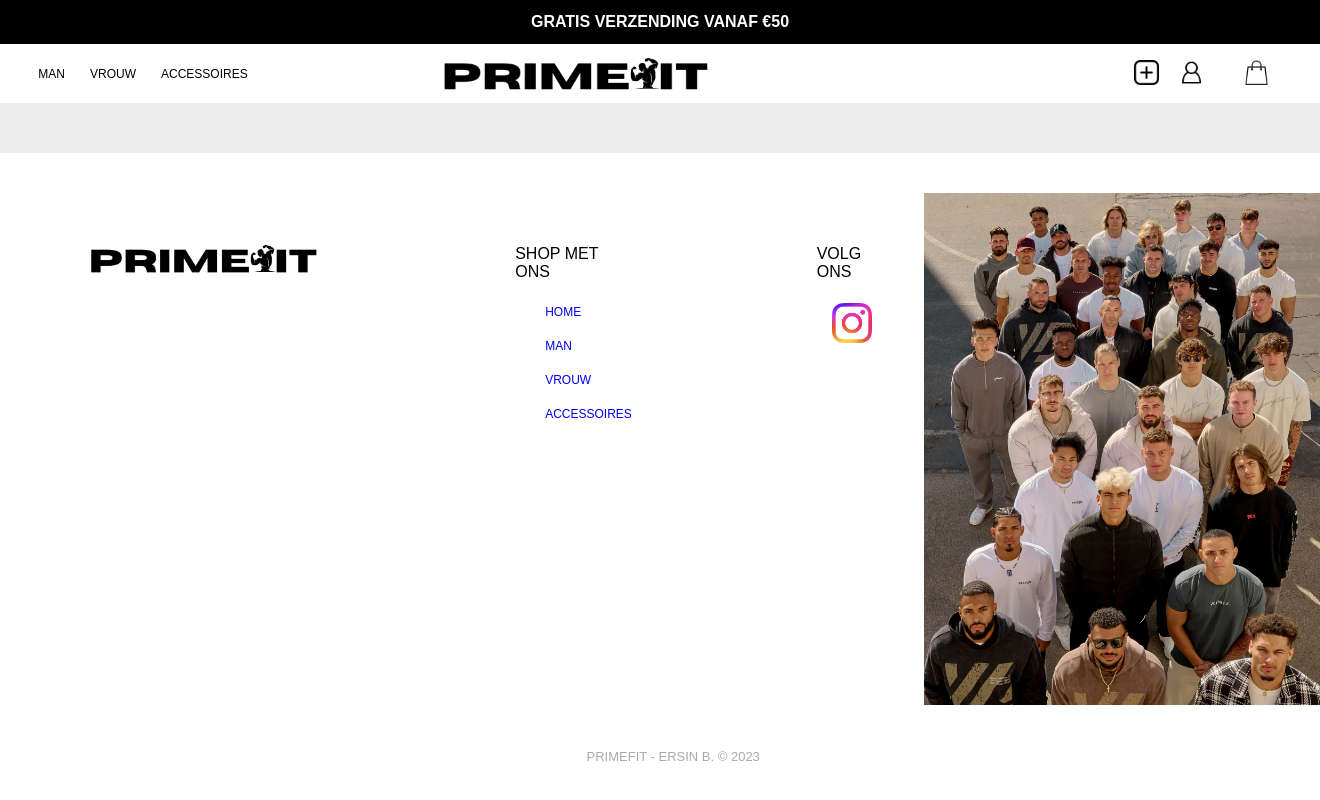
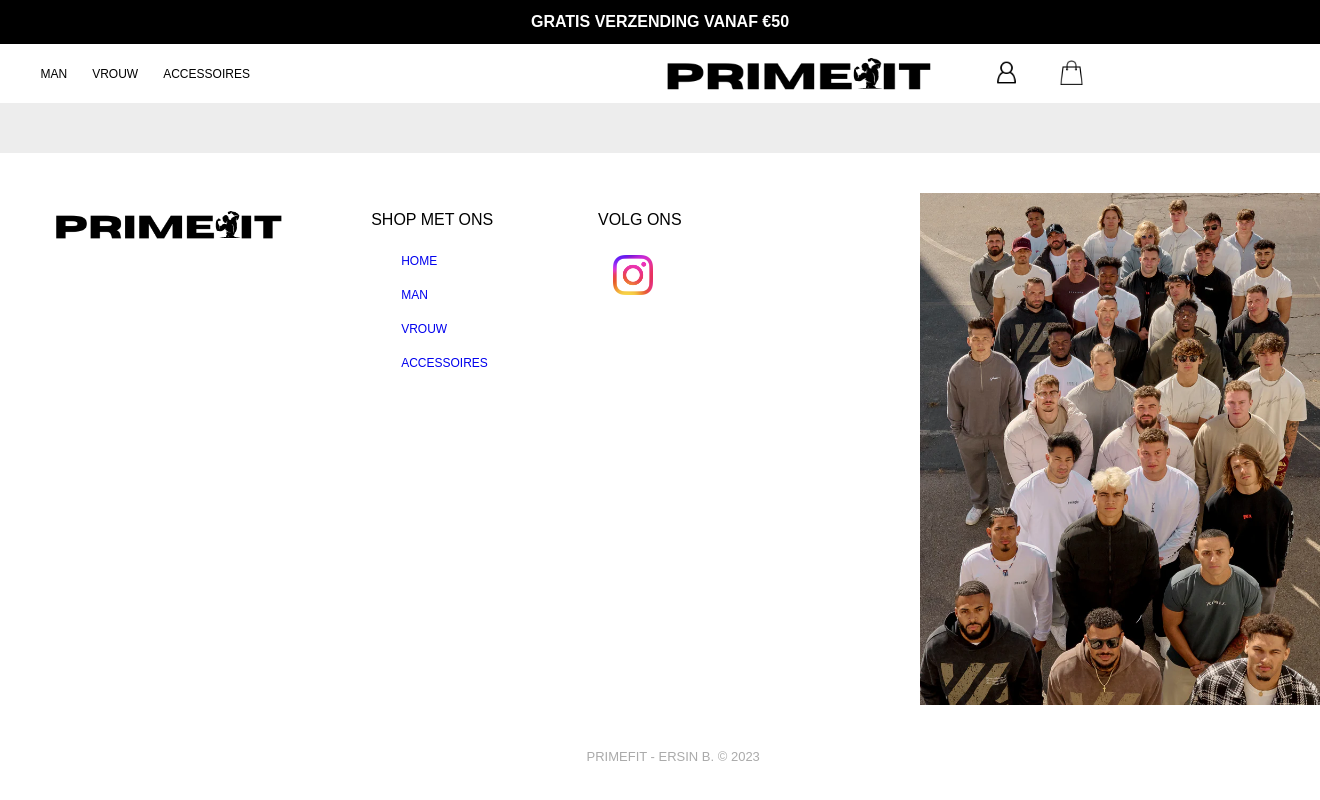
Before and after one commit to ErSINN999/Eindwerk-2024-ErsinB, a PHP site: page /Man.php in a window 1320 px wide. Run offline with PHP 8.4, Linux system fonts and the light colour scheme; data that the repository does not hold is empty.

Commit message:
eindewerk

```diff
--- a/Accessoires.php
+++ b/Accessoires.php
@@ -42,7 +42,7 @@
                             </div>
 
                                 <p class="brand-name"><?php print $row['Productnaam'];?></p>
-                                <p class="prijs">€<?php print $row['Prijs'];?>.00</p>
+                                <p class="prijs">€<?php print $row['Prijs'];?>,00</p>
 
 
                                 <div class="kleur-box">
--- a/Footer.php
+++ b/Footer.php
@@ -21,12 +21,12 @@
                     <a href="https://www.instagram.com/officiallyersin/"><img id="social-instagram" src="Fotos/instagram.png"></i></a> <!--INSTA ERSIN-->
                 </div>
 
-                <div id="footer-foto">
+            </div>
+
+            <div id="footer-foto">
                     <img class="footer-foto" src="fotos/team.png" alt="">
                 </div>
-            </div>
-            <p id="copywrite">PRIMEFIT - ERSIN B. © 2023</p>
-            <i class="bi bi-instagram"></i>
+        </div>
 
-        </div>
+        <p id="copywrite">PRIMEFIT - ERSIN B. © 2023</p>
     </footer>
--- a/Man.php
+++ b/Man.php
@@ -31,7 +31,7 @@
 
     <!--Product box-->          <a href="productman.php?id=<?php echo $row['ProductID']?>">
                                     <img class="Kleed-foto" alt="echo $row['afbeelding'];" src="Fotos/Kleding/man/<?php echo $row['afbeelding']; ?>">
-
+                                    <p class="voorraad"><?php print $row['Voorraad'];?></p>
                                     <?php if ($row['afbeelding2']<>"")
                                     {?>
                                     <img class="hover-pic" alt="echo $row['afbeelding2'];" src="Fotos/Kleding/man/<?php echo $row['afbeelding2']; ?>">
@@ -42,7 +42,7 @@
 
                                 <p class="brand-name"><?php print $row['Productnaam'];?></p>
                                 <p class="prijs">€<?php print $row['Prijs'];?>,00</p>
-                                <p>Op voorraad? <?php print $row['Voorraad'];?></p>
+
                                 <div class="kleur-box">
                                         <img class="kleur"  alt="Kleuren" src="Fotos/kleur/<?php echo $row['Kleur']; ?>">
                                         <img class="kleur"  alt="Kleuren" src="Fotos/kleur/<?php echo $row['Kleur2']; ?>">
--- a/ProductACCESSOIRES.php
+++ b/ProductACCESSOIRES.php
@@ -58,7 +58,7 @@
                 <div id="Rechts-kolom">
                     <h4 id="productid"><?php echo $row['ProductID']; ?></h4>
                     <h4 id="productnaam"><?php echo $row['Productnaam']; ?></h4>
-                    <p id="prijs">€ <?php echo $row['Prijs']; ?>.00</p>
+                    <p id="prijs">€ <?php echo $row['Prijs']; ?>,00</p>
                     <hr>
                     <p class="p-titeltje">Kleuren:</p><img  id="kleur"  alt="Kleuren" src="Fotos/kleur/<?php echo $row['Kleur']; ?>">
                     <a href="#img2 ">
--- a/Vrouw.php
+++ b/Vrouw.php
@@ -31,7 +31,7 @@
 
     <!--Product box-->          <a href="productvrouw.php?id=<?php echo $row['ProductID']?>">
                                     <img class="Kleed-foto" alt="echo $row['afbeelding'];" src="Fotos/Kleding/vrouw/<?php echo $row['afbeelding']; ?>">
-
+                                    <p class="voorraad"><?php print $row['Voorraad'];?></p>
                                     <?php if ($row['afbeelding2']<>"")
                                     {?>
                                     <img class="hover-pic" alt="echo $row['afbeelding2'];" src="Fotos/Kleding/vrouw/<?php echo $row['afbeelding2']; ?>">
@@ -42,7 +42,7 @@
 
                                 <p class="brand-name"><?php print $row['Productnaam'];?></p>
                                 <p class="prijs">€<?php print $row['Prijs'];?>,00</p>
-                                <p>Op voorraad? <?php print $row['Voorraad'];?></p>
+
                                 <div class="kleur-box">
                                         <img class="kleur"  alt="Kleuren" src="Fotos/kleur/<?php echo $row['Kleur']; ?>">
                                         <img class="kleur"  alt="Kleuren" src="Fotos/kleur/<?php echo $row['Kleur2']; ?>">
--- a/header.php
+++ b/header.php
@@ -8,6 +8,17 @@
     <title>Document</title>
 </head>
 <body>
+<script>
+    function myFunction() {
+      var x = document.getElementById("main-nav");
+      if (x.style.display === "block") {
+        x.style.display = "none";
+      } else {
+        x.style.display = "block";
+      }
+    }
+  </script>
+
 <style>
     h1#verzending
     {
@@ -30,13 +41,25 @@
                     <li><a href="vrouw.php">vrouw</a></li>
                     <li><a href="Accessoires.php">Accessoires</a></li>
                 </ul>
+                <div id="hamburger">
+
+                     <a href="javascript:void(0);" class="icon" onclick="myFunction()">
+                    <img src="fotos/hamburgermenu.png" alt="" width="auto" height="40px">
+                        <!-- <i class="fa fa-bars"></i> ALTERNATIEF -->
+
+                    </a>
+                </div>
             </div>
 
             <a href="index.php"><img id="logo" src="Fotos/PRIMEFIT(wit).png" alt="PRIMEFIT"></a>
             <!--  -->
             <div id="nav-rechts">
                 <ul id="nav-ul">
-                    <li id="add"><a href="addPage.php"><img id="user" src="fotos/add.png" alt=""></a></li>
+                    <!--Als je ingelogd ben met deze email kan je product toevoegen alleen als admin -->
+                    <?php if ($user == 'admin@gmail.com') { ?>
+                        <li id="add"><a href="addPage.php"><img id="user" src="fotos/add.png" alt=""></a></li>
+                    <?php } ?>
+
                     <li id="gast"><a href="login.php"><img id="user" src="Fotos/user.png" alt=""><?php if ($user!='Gast') print $user;?></a></li>
                     <li id="log-out"><a href="logout.php">
                         <?php if ($user!='Gast') print '<img id="user" src="Fotos/logout.png" alt="" >';?>
@@ -48,6 +71,8 @@
                 </ul>
             </div>
         </div>
+
+
     </nav>
 
     </body>
--- a/orderverwerken.php
+++ b/orderverwerken.php
@@ -12,7 +12,7 @@
             $aantal=$row['aantal'];
             date_default_timezone_set("Europe/Brussels");
             $datum=date("Y-m-d");
-            $sqlInsert="INSERT INTO tblbestelling (BestellingID, Datum, klantID, ProductID, aantal) VALUES (NULL, '$datum', '$klantID', '$Product', '$aantal')";
+            $sqlInsert="INSERT INTO bestelling (BestellingID, Datum, klantID, ProductID, aantal) VALUES (NULL, '$datum', '$klantID', '$product', '$aantal')";
         }
 
         if($conn->query($sqlInsert) ===TRUE)
--- a/style.css
+++ b/style.css
@@ -134,7 +134,10 @@ li#gast, li#log-out, li#winkelmandje
 }
 
 
-
+#hamburger
+{
+    display: none;
+}
 /*--------------------------------------------------Home page-----------------------------*/
 
 #video
@@ -572,6 +575,7 @@ input#radio
 {
     padding-left: 50px;
     width: 10%;
+    max-width: 100%;
 }
 
 #position-maat
@@ -652,6 +656,11 @@ footer
     height: 300px;
     background-color: white;
 
+}
+
+#footer-container
+{
+    display: flex;
 }
 
 #footer-elementen
@@ -738,6 +747,7 @@ footer
 #footer-foto
 {
     width: 40%;
+    margin-top: 3%;
 }
 .footer-foto
 {
@@ -909,7 +919,10 @@ footer
 /*------------------------------------------------------------------------------------*/
 @media screen and (max-width: 1425px) and (min-width: 1080px)
 {
-
+    div#nav-rechts
+    {
+        padding: 0;
+    }
     img.Kleed-foto , .hover-pic
     {
         max-width: 380px;
@@ -948,14 +961,31 @@ footer
       text-align: left;
     }
 
-    div#nav-rechts
-    {
-        padding-left: 28%;
-    }
-
     #nav-ul
     {
         padding-right: 40px;
+    }
+
+    #positie-logo-footer
+    {
+    padding: 2%;
+    width: 30%;
+    }
+
+    #positie-paginas
+    {
+        display: inline-block;
+        padding: 2%;
+        width: 30%;
+        padding-left: 6%;
+    }
+    #sociaal
+    {
+
+    text-transform: uppercase;
+    padding: 2%;
+    padding-left: 5%;
+    width: 30%;
     }
 
 
@@ -972,8 +1002,25 @@ footer
 
     div#nav-rechts
     {
-        padding-left: 20%;
+        padding-left: 0;
     }
+
+    #footer-elementen
+    {
+        display: block;
+    }
+
+
+
+    #positie-paginas
+    {
+        width: 50%;
+    }
+    #sociaal
+    {
+      width: 50%;
+    }
+
 
 }
 
@@ -989,6 +1036,21 @@ footer
         padding-left: 17%;
     }
 
+    #footer-elementen
+    {
+        display: block;
+    }
+
+
+
+    #positie-paginas
+    {
+        width: 50%;
+    }
+    #sociaal
+    {
+      width: 50%;
+    }
 }
 
 @media screen and (max-width: 765px)
@@ -1004,7 +1066,21 @@ footer
         padding-left: 20%;
     }
 
+    #footer-elementen
+    {
+        display: block;
+    }
 
+
+
+    #positie-paginas
+    {
+        width: 50%;
+    }
+    #sociaal
+    {
+      width: 50%;
+    }
 
 
 
@@ -1058,6 +1134,21 @@ footer
         padding-left: 35%;
     }
 
+    #footer-elementen
+    {
+        display: block;
+    }
+
+
+
+    #positie-paginas
+    {
+        width: 50%;
+    }
+    #sociaal
+    {
+      width: 50%;
+    }
 
 }
 /*------------------------------------------------------------------------------------*/
@@ -1068,9 +1159,55 @@ footer
         font-size: 15px;
     }
 
+    #hamburger
+    {
+        display: block;
+    }
     div#nav-links
     {
+        overflow: hidden;
+    background-color: rgb(36, 36, 106);
+    position: relative;
+    }
+
+    #nav-links #hamburger
+    {
         display: none;
+    }
+    #nav-links ul li a
+    {
+        color: white;
+        padding: 10px 10px;
+        text-decoration: none;
+        font-size: 17px;
+        display: block;
+    }
+    #nav-links ul li a :hover
+    {
+        background-color: #ddd;
+        color: black;
+    }
+    #nav-links a.icon:hover
+    {
+        background-color: rgb(36, 36, 106);
+        color: black;
+    }
+
+    #nav-links a.icon
+    {
+        display: block;
+        position: absolute;
+        right: 0;
+        top: 0;
+        margin:0;
+        padding:0;
+    }
+
+    #nav-links
+    {
+        overflow: hidden;
+
+        position: relative;
     }
 
     div#nav-rechts
@@ -1124,6 +1261,45 @@ footer
 
     }
 
+    #footer-elementen
+    {
+        display: block;
+    }
+
+    #positie-paginas
+    {
+        width: 50%;
+    }
+    #sociaal
+    {
+      width: 50%;
+    }
+
+    .product-winkelmandje
+    {
+        display: block;
+        width: 100%;
+        text-align: center;
+       margin: 0;
+    }
+    #position-id, #position-maat, #position-brandname, #position-kleur, #position-prijs, #position-aantal, #position-verwijderen
+    {
+        width: 100%;
+        margin-top: 20px;
+        padding: 0;
+    }
+
+    #position-verwijderen
+    {
+
+        margin-top: 30px;
+        margin-bottom: 30px;
+    }
+    #kleed-winkel
+    {
+        max-width: 390px;
+    }
+}
 @media screen and (max-width: 500px)
 {
     #container-verkoop
@@ -1174,5 +1350,20 @@ footer
     {
         font-size: 10px;
     }
+
+    #footer-elementen
+    {
+        display: block;
+    }
+
+
+
+    #positie-paginas
+    {
+        width: 50%;
+    }
+    #sociaal
+    {
+      width: 50%;
+    }
 }
-}
```
Also changed, not shown: Fotos/hamburgermenu.png (added).
